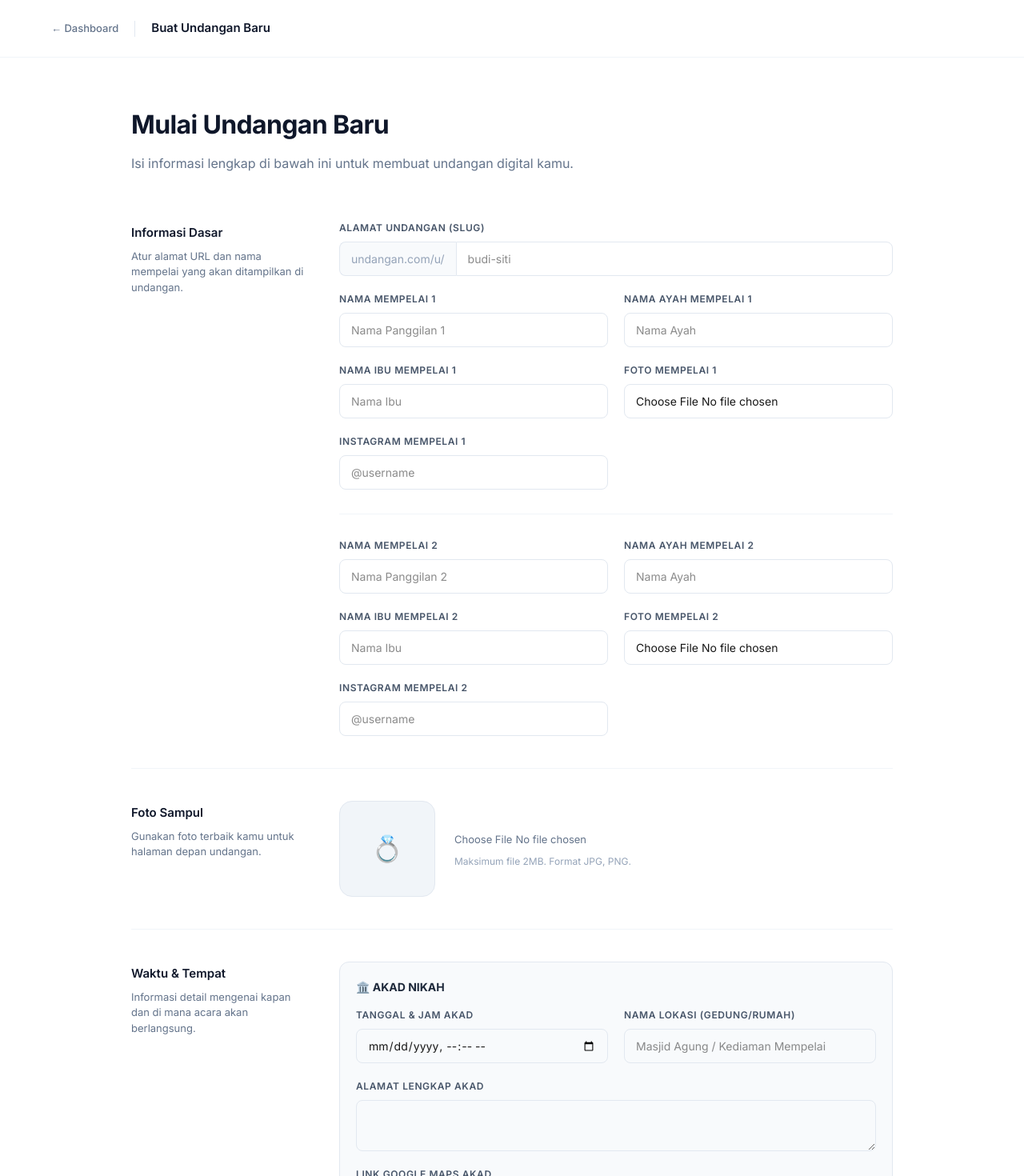
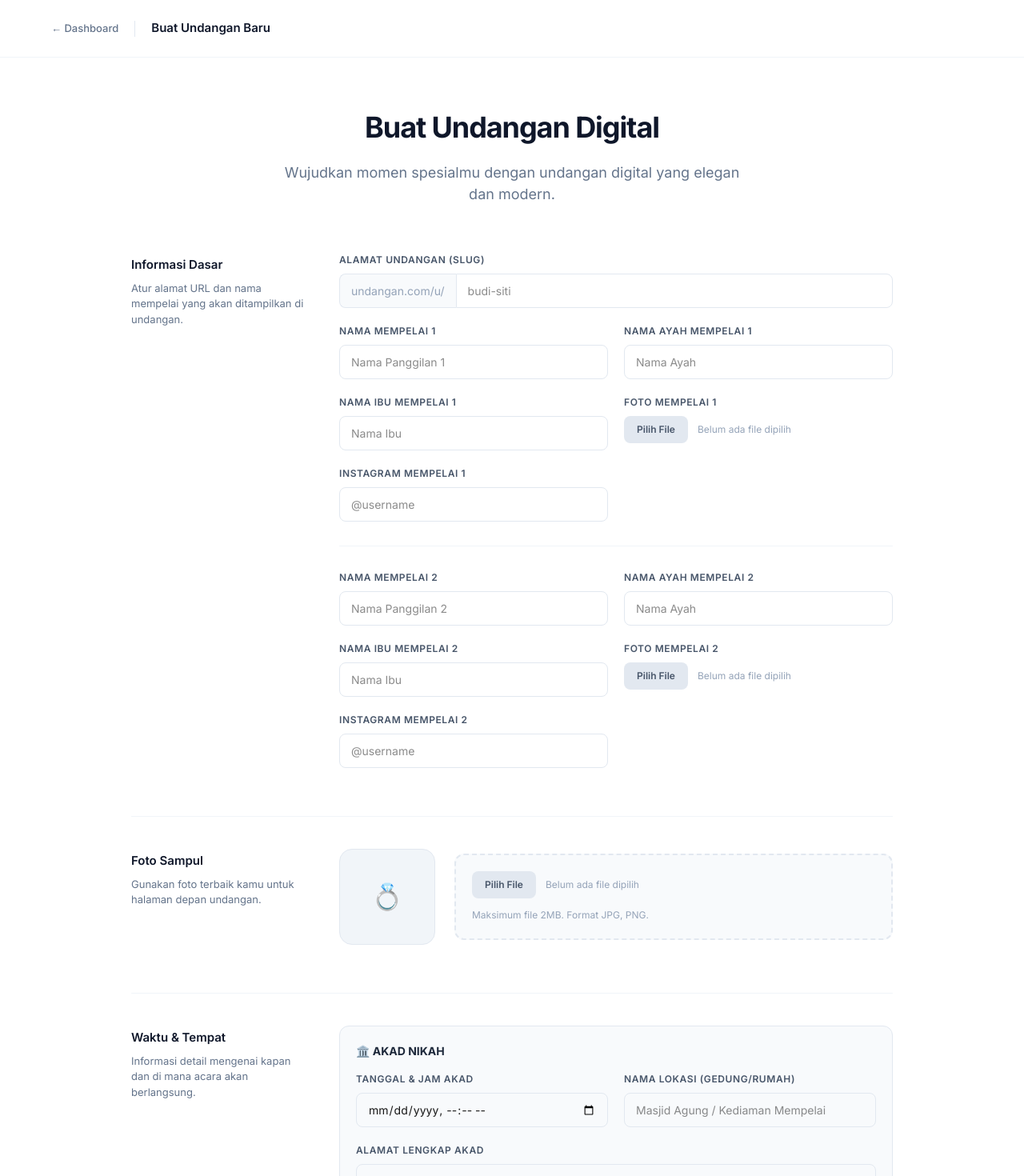
Before and after one commit to RidwanPrakoso/invitasy-online, a Next.js app: page /dashboard/buat in a window 1280 px wide. Shown: the top 1470 px of the page at 80% size. Built offline with nearby package versions, Linux system fonts and the light colour scheme.

Commit message:
Fix UI bugs, RSVP form, routing loops, and adjust to Next 16 conventions

```diff
--- a/app/dashboard/[id]/edit/EditUndanganForm.tsx
+++ b/app/dashboard/[id]/edit/EditUndanganForm.tsx
@@ -49,6 +49,32 @@ export default function EditUndanganForm({ undangan: u }: Props) {
 
   return (
     <form action={formAction} onSubmit={handleSubmit} style={{ maxWidth: '1000px', margin: '0 auto', paddingBottom: '100px', display: 'flex', flexDirection: 'column', gap: '40px' }}>
+      <style>{`
+        input[type="file"]::file-selector-button {
+          background: #e2e8f0;
+          border: none;
+          padding: 8px 16px;
+          border-radius: 6px;
+          color: #475569;
+          font-weight: 600;
+          font-size: 12px;
+          cursor: pointer;
+          transition: all 0.2s;
+          margin-right: 12px;
+        }
+        input[type="file"]::file-selector-button:hover {
+          background: #0f172a;
+          color: #fff;
+        }
+        input:focus, select:focus, textarea:focus {
+          border-color: #0f172a !important;
+          box-shadow: 0 0 0 4px rgba(15, 23, 42, 0.05);
+        }
+        section:hover {
+          border-color: #e2e8f0 !important;
+          background: #fcfcfc;
+        }
+      `}</style>
       <input type="hidden" name="id" value={u.id} />
       <input type="hidden" name="foto_url_existing" value={isRemoved('foto_url') ? '' : (u.foto_url || '')} />
       <input type="hidden" name="music_url" value={isRemoved('music_url') ? '' : (u.music_url || '')} />
@@ -85,7 +111,7 @@ export default function EditUndanganForm({ undangan: u }: Props) {
             </div>
             <div style={inputGroupStyle}>
               <label style={labelStyle}>Foto Mempelai 1</label>
-              <input type="file" name="foto_mempelai_1_file" accept="image/*" style={inputStyle} />
+              <FileField name="foto_mempelai_1_file" accept="image/*" existing={u.foto_mempelai_1 && !isRemoved('foto_mempelai_1')} />
               {u.foto_mempelai_1 && !isRemoved('foto_mempelai_1') && (
                 <button type="button" onClick={() => handleRemove('foto_mempelai_1')} style={{ background: '#fee2e2', color: '#ef4444', border: 'none', padding: '2px 8px', borderRadius: '4px', fontSize: '10px', marginTop: '4px', cursor: 'pointer' }}>Hapus Foto</button>
               )}
@@ -111,7 +137,7 @@ export default function EditUndanganForm({ undangan: u }: Props) {
             </div>
             <div style={inputGroupStyle}>
               <label style={labelStyle}>Foto Mempelai 2</label>
-              <input type="file" name="foto_mempelai_2_file" accept="image/*" style={inputStyle} />
+              <FileField name="foto_mempelai_2_file" accept="image/*" existing={u.foto_mempelai_2 && !isRemoved('foto_mempelai_2')} />
               {u.foto_mempelai_2 && !isRemoved('foto_mempelai_2') && (
                 <button type="button" onClick={() => handleRemove('foto_mempelai_2')} style={{ background: '#fee2e2', color: '#ef4444', border: 'none', padding: '2px 8px', borderRadius: '4px', fontSize: '10px', marginTop: '4px', cursor: 'pointer' }}>Hapus Foto</button>
               )}
@@ -142,12 +168,12 @@ export default function EditUndanganForm({ undangan: u }: Props) {
                 <span style={{ fontSize: '32px' }}>💍</span>
               )}
             </div>
-            <div style={{ flex: 1 }}>
-              <input type="file" name="foto_file" accept="image/*" style={{ fontSize: '13px', color: '#64748b' }} />
+            <div style={{ flex: 1, padding: '20px', border: '2px dashed #e2e8f0', borderRadius: '12px', background: '#f8fafc' }}>
+              <FileField name="foto_file" accept="image/*" existing={u.foto_url && !isRemoved('foto_url')} />
               {u.foto_url && !isRemoved('foto_url') && (
                 <button type="button" onClick={() => handleRemove('foto_url')} style={{ background: '#fee2e2', color: '#ef4444', border: 'none', padding: '4px 12px', borderRadius: '6px', fontSize: '11px', fontWeight: 600, marginTop: '8px', cursor: 'pointer' }}>Hapus Foto Sekarang</button>
               )}
-              <p style={{ fontSize: '12px', color: '#94a3b8', marginTop: '8px' }}>Maksimum file 2MB. Format JPG, PNG.</p>
+              <p style={{ fontSize: '12px', color: '#94a3b8', marginTop: '12px' }}>Maksimum file 2MB. Format JPG, PNG.</p>
             </div>
           </div>
         </div>
@@ -254,7 +280,8 @@ export default function EditUndanganForm({ undangan: u }: Props) {
           </div>
           <div style={{ ...inputGroupStyle, marginTop: '20px' }}>
             <label style={labelStyle}>Musik Latar (.mp3)</label>
-            <input type="file" name="music_file" accept=".mp3,audio/mpeg" style={{ ...inputStyle, padding: '8px' }} />
+            <div style={{ padding: '16px', border: '1px solid #e2e8f0', borderRadius: '8px', background: '#f8fafc' }}>
+              <FileField name="music_file" accept=".mp3,audio/mpeg" existing={u.music_url && !isRemoved('music_url')} />
               <div style={{ display: 'flex', alignItems: 'center', gap: '8px', marginTop: '8px' }}>
                 <p style={{ fontSize: '12px', color: '#94a3b8', margin: 0 }}>
                   {u.music_url && !isRemoved('music_url') ? '🎵 Musik sudah terpasang.' : '❌ Belum ada musik.'}
@@ -263,7 +290,8 @@ export default function EditUndanganForm({ undangan: u }: Props) {
                   <button type="button" onClick={() => handleRemove('music_url')} style={{ background: '#fee2e2', color: '#ef4444', border: 'none', padding: '2px 8px', borderRadius: '4px', fontSize: '10px', cursor: 'pointer' }}>Hapus</button>
                 )}
               </div>
-            <p style={{ fontSize: '12px', color: '#94a3b8', marginTop: '4px' }}>Pilih file MP3 baru untuk mengganti (Maksimal 10MB).</p>
+              <p style={{ fontSize: '12px', color: '#94a3b8', marginTop: '8px' }}>Pilih file MP3 baru untuk mengganti (Maksimal 10MB).</p>
+            </div>
           </div>
         </div>
       </section>
@@ -308,7 +336,7 @@ export default function EditUndanganForm({ undangan: u }: Props) {
             ].map((item) => (
               <div key={item.id} style={inputGroupStyle}>
                 <label style={{ fontSize: '12px', fontWeight: 500, display: 'block', marginBottom: '8px' }}>{item.label}</label>
-                <input type="file" name={`bg_${item.id}_file`} accept="image/*" style={{ ...inputStyle, fontSize: '12px' }} />
+                <FileField name={`bg_${item.id}_file`} accept="image/*" existing={(u as any)[`bg_${item.id}`] && !isRemoved(`bg_${item.id}`)} />
                 <input type="hidden" name={`current_bg_${item.id}`} value={isRemoved(`bg_${item.id}`) ? '' : ((u as any)[`bg_${item.id}`] || '')} />
                 {(u as any)[`bg_${item.id}`] && !isRemoved(`bg_${item.id}`) && (
                   <div style={{ display: 'flex', alignItems: 'center', gap: '8px', marginTop: '4px' }}>
@@ -327,15 +355,18 @@ export default function EditUndanganForm({ undangan: u }: Props) {
           <p style={descStyle}>Tambahkan koleksi foto pre-wedding untuk dilihat para tamu.</p>
         </div>
         <div style={sectionContentStyle}>
-          <div style={{ display: 'grid', gridTemplateColumns: 'repeat(4, 1fr)', gap: '12px', marginBottom: '20px' }}>
+          <div style={{ display: 'grid', gridTemplateColumns: 'repeat(auto-fill, minmax(120px, 1fr))', gap: '16px', marginBottom: '24px' }}>
             {galleryUrls.map((url, i) => (
-              <div key={i} style={{ aspectRatio: '1', borderRadius: '12px', overflow: 'hidden', border: '1px solid #e2e8f0', position: 'relative' }}>
+              <div key={i} style={{ aspectRatio: '1', borderRadius: '16px', overflow: 'hidden', border: '1px solid #e2e8f0', position: 'relative', boxShadow: '0 4px 6px -1px rgb(0 0 0 / 0.1)' }}>
                 <img src={url} style={{ width: '100%', height: '100%', objectFit: 'cover' }} alt="Gallery" />
-                <button type="button" onClick={() => handleRemoveGallery(url)} style={{ position: 'absolute', top: '8px', right: '8px', background: 'rgba(239, 68, 68, 0.9)', color: '#fff', border: 'none', borderRadius: '50%', width: '24px', height: '24px', cursor: 'pointer', display: 'flex', alignItems: 'center', justifyContent: 'center', fontSize: '12px', padding: 0 }}>✕</button>
+                <button type="button" onClick={() => handleRemoveGallery(url)} style={{ position: 'absolute', top: '8px', right: '8px', background: 'rgba(239, 68, 68, 0.9)', color: '#fff', border: 'none', borderRadius: '50%', width: '28px', height: '28px', cursor: 'pointer', display: 'flex', alignItems: 'center', justifyContent: 'center', fontSize: '14px', padding: 0, backdropFilter: 'blur(4px)' }}>✕</button>
               </div>
             ))}
           </div>
-          <input type="file" name="gallery_files" accept="image/*" multiple style={{ fontSize: '13px', color: '#64748b' }} />
+          <div style={{ padding: '30px', border: '2px dashed #e2e8f0', borderRadius: '16px', background: '#f8fafc', textAlign: 'center' }}>
+            <FileField name="gallery_files" accept="image/*" multiple existing={false} />
+            <p style={{ fontSize: '12px', color: '#94a3b8', marginTop: '12px' }}>Tambah foto galeri baru (bisa pilih banyak).</p>
+          </div>
         </div>
       </section>
 
@@ -357,8 +388,9 @@ const formSectionStyle: React.CSSProperties = {
   display: 'grid',
   gridTemplateColumns: '220px 1fr',
   gap: '40px',
-  paddingBottom: '40px',
-  borderBottom: '1px solid #f1f5f9'
+  paddingBottom: '60px',
+  borderBottom: '1px solid #f1f5f9',
+  transition: 'all 0.3s ease'
 }
 
 const sectionHeaderStyle: React.CSSProperties = {
@@ -431,3 +463,37 @@ const btnPrimaryStyle: React.CSSProperties = {
 }
 
 const sectionTitleStyle: React.CSSProperties = {} // dummy for consistency
+
+function FileField({ name, accept, multiple = false, existing = false }: { name: string, accept: string, multiple?: boolean, existing?: any }) {
+  const [file, setFile] = useState<File | null>(null)
+  const [count, setCount] = useState(0)
+
+  return (
+    <div style={{ display: 'flex', alignItems: 'center', gap: '12px' }}>
+      <label style={{
+        background: '#e2e8f0', color: '#475569', padding: '8px 16px',
+        borderRadius: '8px', fontSize: '12px', fontWeight: 600, cursor: 'pointer',
+        display: 'inline-block', transition: 'all 0.2s'
+      }}>
+        {multiple ? 'Pilih Files' : (existing || file ? 'Ganti File' : 'Pilih File')}
+        <input
+          type="file"
+          name={name}
+          accept={accept}
+          multiple={multiple}
+          style={{ display: 'none' }}
+          onChange={(e) => {
+            const files = e.target.files
+            if (files && files.length > 0) {
+              setFile(files[0])
+              setCount(files.length)
+            }
+          }}
+        />
+      </label>
+      <span style={{ fontSize: '12px', color: (file || existing) ? '#0f172a' : '#94a3b8', fontWeight: (file || existing) ? 500 : 400 }}>
+        {file ? (multiple ? `${count} file terpilih` : file.name) : (existing ? (typeof existing === 'string' ? '✓ File Terpasang' : '✓ File Terpasang') : 'Belum ada file dipilih')}
+      </span>
+    </div>
+  )
+}
--- a/app/dashboard/[id]/tamu/page.tsx
+++ b/app/dashboard/[id]/tamu/page.tsx
@@ -34,7 +34,10 @@ export default async function KelolaTamuPage({ params }: Props) {
     .eq('undangan_id', id)
     .order('nama', { ascending: true }) as { data: Tamu[] }
 
-  const baseUrl = process.env.NEXT_PUBLIC_APP_URL || 'https://invitasy-online-f6an.vercel.app'
+  const headerList = await headers()
+  const host = headerList.get('host')
+  const protocol = host?.includes('localhost') ? 'http' : 'https'
+  const baseUrl = `${protocol}://${host}`
 
   const tdStyle: React.CSSProperties = { padding: '16px', fontSize: '14px', color: '#64748b' }
   const iconBtnStyle: React.CSSProperties = {
--- a/app/dashboard/buat/page.tsx
+++ b/app/dashboard/buat/page.tsx
@@ -34,6 +34,32 @@ export default function BuatUndanganPage() {
 
   return (
     <main style={{ minHeight: '100vh', background: '#fff', paddingBottom: '100px', fontFamily: '"Inter", sans-serif' }}>
+      <style>{`
+        input[type="file"]::file-selector-button {
+          background: #e2e8f0;
+          border: none;
+          padding: 8px 16px;
+          border-radius: 6px;
+          color: #475569;
+          font-weight: 600;
+          font-size: 12px;
+          cursor: pointer;
+          transition: all 0.2s;
+          margin-right: 12px;
+        }
+        input[type="file"]::file-selector-button:hover {
+          background: #0f172a;
+          color: #fff;
+        }
+        input:focus, select:focus, textarea:focus {
+          border-color: #0f172a !important;
+          box-shadow: 0 0 0 4px rgba(15, 23, 42, 0.05);
+        }
+        section:hover {
+          border-color: #e2e8f0 !important;
+          background: #fcfcfc;
+        }
+      `}</style>
       <link href="https://fonts.googleapis.com/css2?family=Inter:wght@400;500;600;700&display=swap" rel="stylesheet" />
 
       {/* Modern Navbar */}
@@ -56,9 +82,9 @@ export default function BuatUndanganPage() {
       </nav>
 
       <div style={{ maxWidth: '1000px', margin: '60px auto', padding: '0 24px' }}>
-        <div style={{ marginBottom: '60px' }}>
-           <h1 style={{ fontSize: '32px', fontWeight: 700, color: '#0f172a', marginBottom: '12px', letterSpacing: '-0.02em' }}>Mulai Undangan Baru</h1>
-           <p style={{ color: '#64748b', fontSize: '16px' }}>Isi informasi lengkap di bawah ini untuk membuat undangan digital kamu.</p>
+        <div style={{ marginBottom: '60px', textAlign: 'center' }}>
+           <h1 style={{ fontSize: '36px', fontWeight: 800, color: '#0f172a', marginBottom: '16px', letterSpacing: '-0.03em' }}>Buat Undangan Digital</h1>
+           <p style={{ color: '#64748b', fontSize: '18px', maxWidth: '600px', margin: '0 auto' }}>Wujudkan momen spesialmu dengan undangan digital yang elegan dan modern.</p>
         </div>
 
         <form action={formAction} onSubmit={handleSubmit} style={{ display: 'flex', flexDirection: 'column', gap: '40px' }}>
@@ -91,7 +117,7 @@ export default function BuatUndanganPage() {
                 </div>
                 <div style={inputGroupStyle}>
                   <label style={labelStyle}>Foto Mempelai 1</label>
-                  <input type="file" name="foto_mempelai_1_file" accept="image/*" style={inputStyle} />
+                  <FileField name="foto_mempelai_1_file" accept="image/*" />
                 </div>
                 <div style={inputGroupStyle}>
                   <label style={labelStyle}>Instagram Mempelai 1</label>
@@ -114,7 +140,7 @@ export default function BuatUndanganPage() {
                 </div>
                 <div style={inputGroupStyle}>
                   <label style={labelStyle}>Foto Mempelai 2</label>
-                  <input type="file" name="foto_mempelai_2_file" accept="image/*" style={inputStyle} />
+                  <FileField name="foto_mempelai_2_file" accept="image/*" />
                 </div>
                 <div style={inputGroupStyle}>
                   <label style={labelStyle}>Instagram Mempelai 2</label>
@@ -138,9 +164,9 @@ export default function BuatUndanganPage() {
                 }}>
                   <span style={{ fontSize: '32px' }}>💍</span>
                 </div>
-                <div style={{ flex: 1 }}>
-                  <input type="file" name="foto_file" accept="image/*" style={{ fontSize: '13px', color: '#64748b' }} />
-                  <p style={{ fontSize: '12px', color: '#94a3b8', marginTop: '8px' }}>Maksimum file 2MB. Format JPG, PNG.</p>
+                <div style={{ flex: 1, padding: '20px', border: '2px dashed #e2e8f0', borderRadius: '12px', background: '#f8fafc' }}>
+                  <FileField name="foto_file" accept="image/*" />
+                  <p style={{ fontSize: '12px', color: '#94a3b8', marginTop: '12px' }}>Maksimum file 2MB. Format JPG, PNG.</p>
                 </div>
               </div>
             </div>
@@ -245,11 +271,10 @@ export default function BuatUndanganPage() {
                   <input name="bank_owner_2" placeholder="Atas Nama" style={inputStyle} />
                 </div>
               </div>
-              <div style={{ ...inputGroupStyle, marginTop: '20px' }}>
-                <label style={labelStyle}>Musik Latar (.mp3)</label>
-                <input type="file" name="music_file" accept=".mp3,audio/mpeg" style={{ ...inputStyle, padding: '8px' }} />
-                <p style={{ fontSize: '12px', color: '#94a3b8', marginTop: '4px' }}>Pilih file MP3 untuk musik latar (Maksimal 10MB).</p>
-              </div>
+                <div style={{ padding: '16px', border: '1px solid #e2e8f0', borderRadius: '8px', background: '#f8fafc' }}>
+                  <FileField name="music_file" accept=".mp3,audio/mpeg" />
+                  <p style={{ fontSize: '12px', color: '#94a3b8', marginTop: '8px' }}>Pilih file MP3 untuk musik latar (Maksimal 10MB).</p>
+                </div>
             </div>
           </section>
 
@@ -293,7 +318,7 @@ export default function BuatUndanganPage() {
                 ].map((item) => (
                   <div key={item.id} style={inputGroupStyle}>
                     <label style={{ fontSize: '12px', fontWeight: 500, display: 'block', marginBottom: '8px' }}>{item.label}</label>
-                    <input type="file" name={`bg_${item.id}_file`} accept="image/*" style={{ ...inputStyle, fontSize: '12px' }} />
+                    <FileField name={`bg_${item.id}_file`} accept="image/*" />
                   </div>
                 ))}
               </div>
@@ -306,7 +331,10 @@ export default function BuatUndanganPage() {
               <p style={descStyle}>Tambahkan koleksi foto pre-wedding untuk dilihat para tamu.</p>
             </div>
             <div style={sectionContentStyle}>
-              <input type="file" name="gallery_files" accept="image/*" multiple style={{ fontSize: '13px', color: '#64748b' }} />
+              <div style={{ padding: '30px', border: '2px dashed #e2e8f0', borderRadius: '16px', background: '#f8fafc', textAlign: 'center' }}>
+                <FileField name="gallery_files" accept="image/*" multiple />
+                <p style={{ fontSize: '12px', color: '#94a3b8', marginTop: '12px' }}>Kamu bisa memilih beberapa foto sekaligus.</p>
+              </div>
             </div>
           </section>
 
@@ -330,8 +358,9 @@ const formSectionStyle: React.CSSProperties = {
   display: 'grid',
   gridTemplateColumns: '220px 1fr',
   gap: '40px',
-  paddingBottom: '40px',
-  borderBottom: '1px solid #f1f5f9'
+  paddingBottom: '60px',
+  borderBottom: '1px solid #f1f5f9',
+  transition: 'all 0.3s ease'
 }
 
 const sectionHeaderStyle: React.CSSProperties = {
@@ -402,3 +431,37 @@ const btnPrimaryStyle: React.CSSProperties = {
   cursor: 'pointer',
   boxShadow: '0 4px 12px rgba(15, 23, 42, 0.15)'
 }
+
+function FileField({ name, accept, multiple = false }: { name: string, accept: string, multiple?: boolean }) {
+  const [file, setFile] = (require('react').useState)(null)
+  const [count, setCount] = (require('react').useState)(0)
+
+  return (
+    <div style={{ display: 'flex', alignItems: 'center', gap: '12px' }}>
+      <label style={{
+        background: '#e2e8f0', color: '#475569', padding: '8px 16px',
+        borderRadius: '8px', fontSize: '12px', fontWeight: 600, cursor: 'pointer',
+        display: 'inline-block', transition: 'all 0.2s'
+      }}>
+        {multiple ? 'Pilih Files' : (file ? 'Ganti File' : 'Pilih File')}
+        <input
+          type="file"
+          name={name}
+          accept={accept}
+          multiple={multiple}
+          style={{ display: 'none' }}
+          onChange={(e: any) => {
+            const files = e.target.files
+            if (files && files.length > 0) {
+              setFile(files[0])
+              setCount(files.length)
+            }
+          }}
+        />
+      </label>
+      <span style={{ fontSize: '12px', color: file ? '#0f172a' : '#94a3b8', fontWeight: file ? 500 : 400 }}>
+        {file ? (multiple ? `${count} file terpilih` : file.name) : 'Belum ada file dipilih'}
+      </span>
+    </div>
+  )
+}
--- a/app/dashboard/page.tsx
+++ b/app/dashboard/page.tsx
@@ -1,4 +1,3 @@
-// app/dashboard/page.tsx (Updated for Ultra-Modern UI)
 import { createClient } from '@/lib/supabase/server'
 import { redirect } from 'next/navigation'
 import Link from 'next/link'
--- a/app/u/[slug]/InvitationClient.tsx
+++ b/app/u/[slug]/InvitationClient.tsx
@@ -35,6 +35,10 @@ export default function InvitationClient({
 
   useEffect(() => {
     if (!isOpen) return;
+
+    // Trigger initially so the hero section appears without scrolling
+    setTimeout(handleReveal, 50);
+
     window.addEventListener('scroll', handleReveal)
     return () => window.removeEventListener('scroll', handleReveal)
   }, [isOpen]);
```
Also changed, not shown: app/api/auth/signout/route.ts (added, +15 -0 lines), app/u/[slug]/RSVPForm.tsx (+7 -4 lines). Lines whose indentation alone changed are shown as unchanged.
